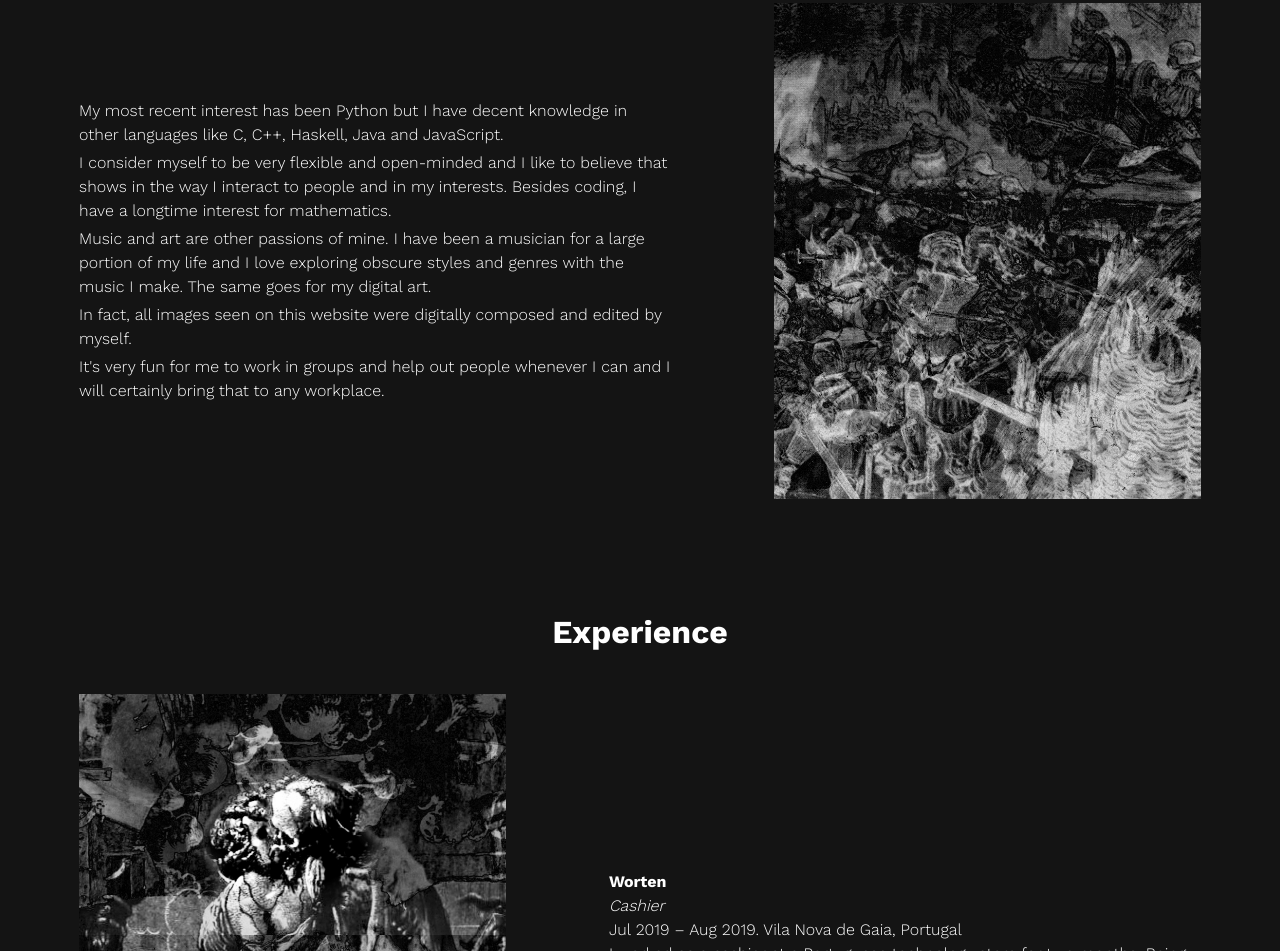
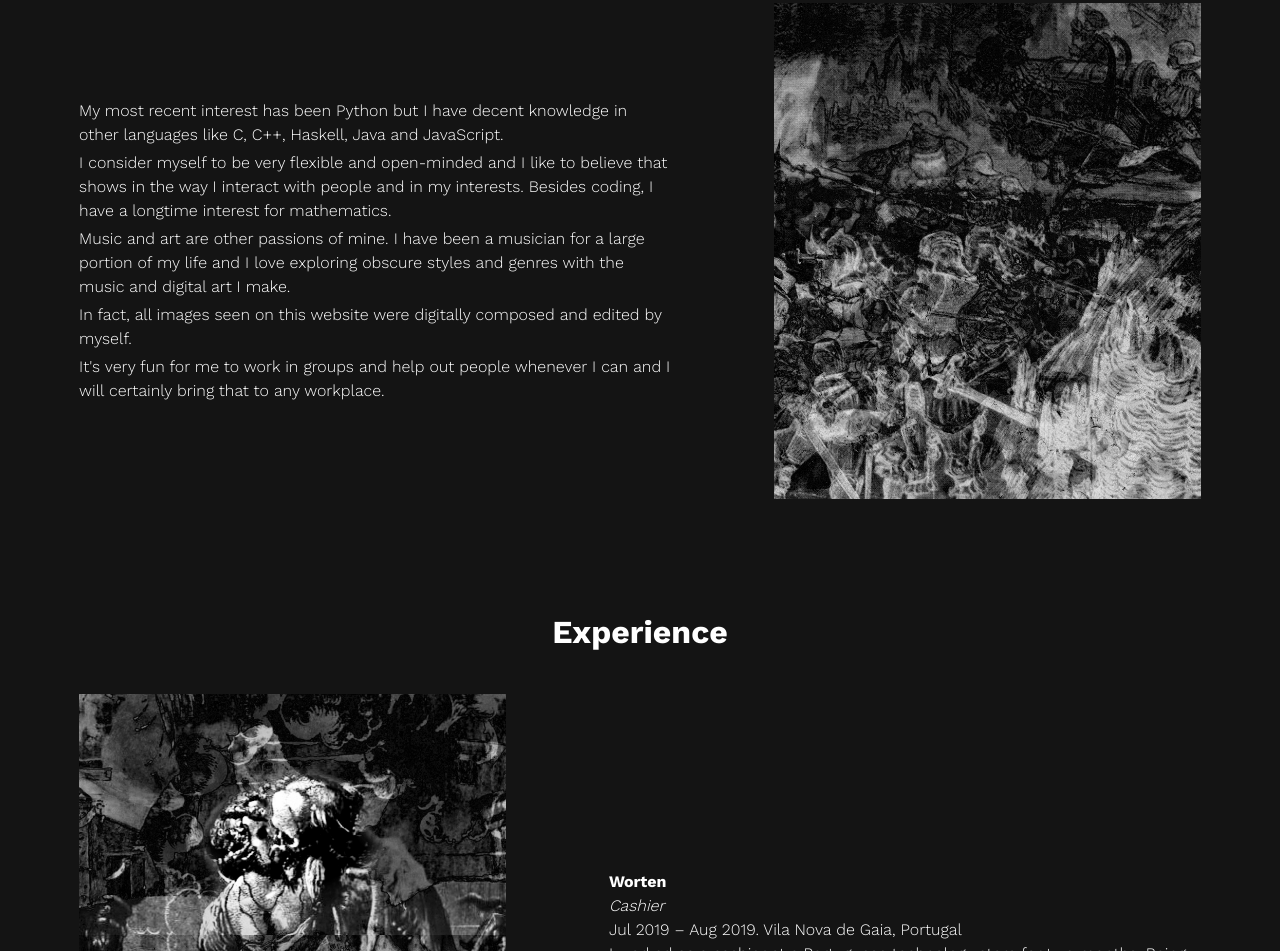
Before and after one commit to slocknad/slocknad, a plain HTML site: page index.html in a window 1280 px wide. Shown: the part 839-1790 px from the top of the page. Drawn offline with nearby package versions, Linux system fonts and the light colour scheme.

Commit message:
Update index.html

```diff
--- a/index.html
+++ b/index.html
@@ -73,8 +73,8 @@
             <div class="col-md-6 d-flex align-items-center">
                 <div class="mx-4">
                     <p>My most recent interest has been Python but I have decent knowledge in other languages like C, C++, Haskell, Java and JavaScript.</p>
-                    <p>I consider myself to be very flexible and open-minded and I like to believe that shows in the way I interact to people and in my interests. Besides coding, I have a longtime interest for mathematics.</p>
-                    <p>Music and art are other passions of mine. I have been a musician for a large portion of my life and I love exploring obscure styles and genres with the music I make. The same goes for my digital art.</p>
+                    <p>I consider myself to be very flexible and open-minded and I like to believe that shows in the way I interact with people and in my interests. Besides coding, I have a longtime interest for mathematics.</p>
+                    <p>Music and art are other passions of mine. I have been a musician for a large portion of my life and I love exploring obscure styles and genres with the music and digital art I make.</p>
                     <p>In fact, all images seen on this website were digitally composed and edited by myself.</p>
                     It's very fun for me to work in groups and help out people whenever I can and I will certainly bring that to any workplace.
                 </div>
```
